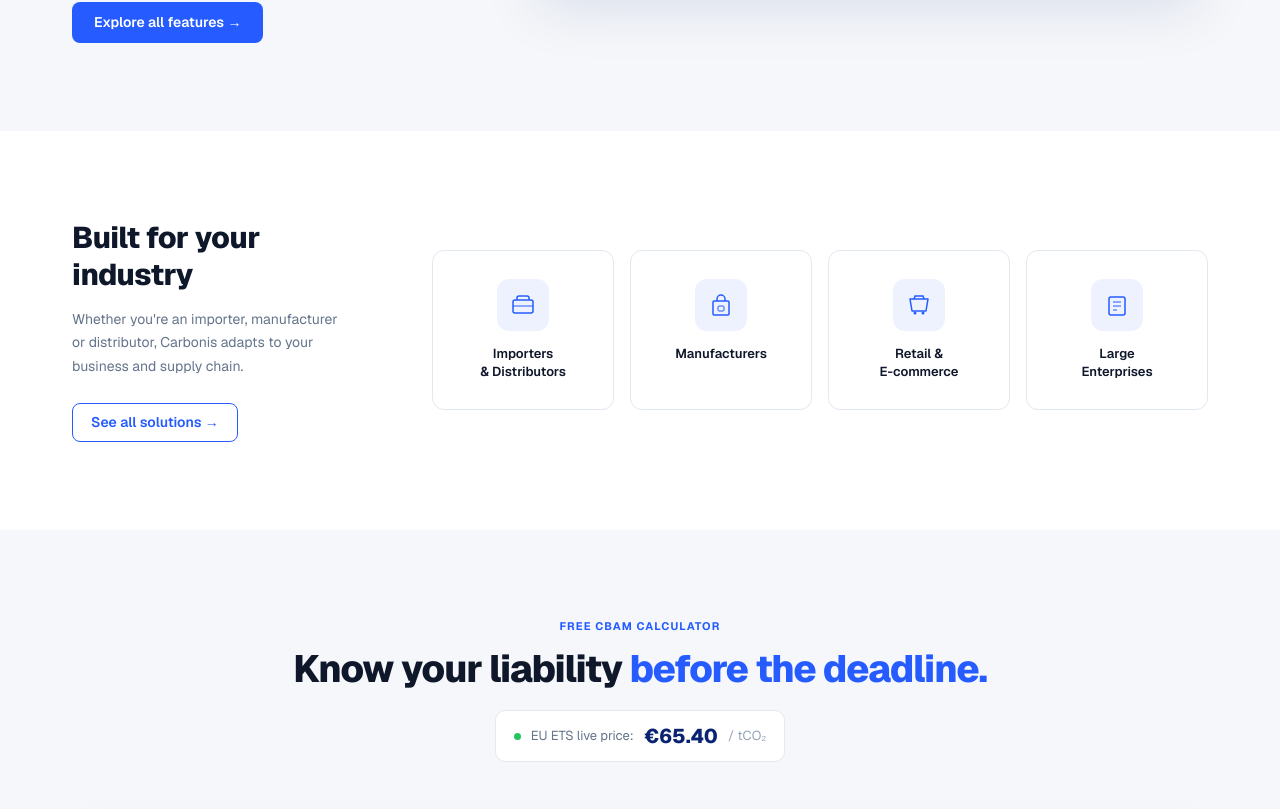
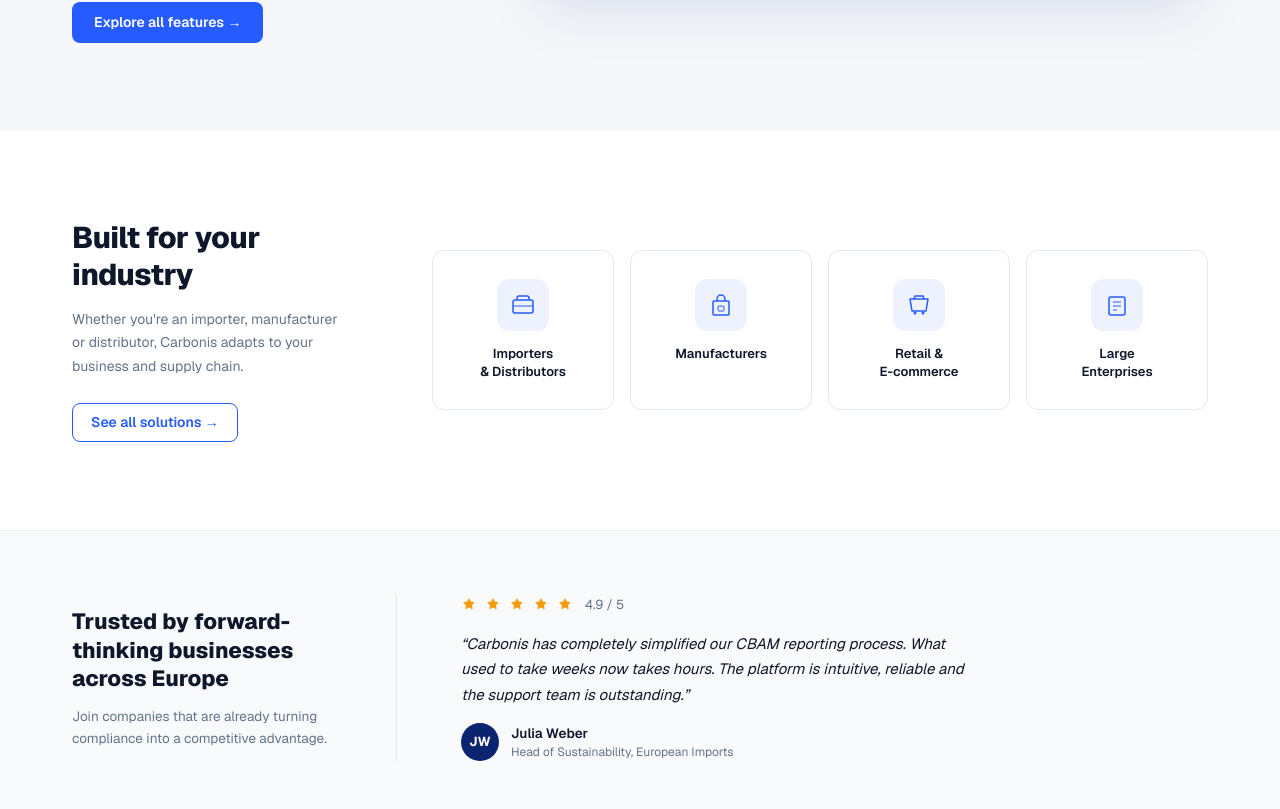
Before and after one commit to carbonis-eu/carbonis-app, a Next.js app: page / in a window 1280 px wide. Shown: the part 1986-2795 px from the top of the page. Built offline with nearby package versions, Linux system fonts and the light colour scheme; no server answers.

Commit message:
feat: white nav, social proof section, reference design match

```diff
--- a/app/page.tsx
+++ b/app/page.tsx
@@ -25,8 +25,8 @@
         *{box-sizing:border-box;margin:0;padding:0}
         a{text-decoration:none}
         button{cursor:pointer;border:none;background:none}
-        .nl{color:rgba(255,255,255,0.72);font-size:14px;transition:color .15s}
-        .nl:hover{color:white}
+        .nl{color:#475569;font-size:14px;transition:color .15s}
+        .nl:hover{color:#0B2471}
         .fc{transition:background .2s}
         .fc:hover{background:#f8faff!important}
         .it{transition:all .2s;cursor:pointer}
@@ -37,11 +37,11 @@
       `}</style>
 
       {/* ── NAV ── */}
-      <nav style={{position:'sticky',top:0,zIndex:100,background:'#0B2471',borderBottom:'1px solid rgba(255,255,255,0.08)'}}>
+      <nav style={{position:'sticky',top:0,zIndex:100,background:'white',borderBottom:'1px solid rgba(0,0,0,0.07)',boxShadow:'0 1px 8px rgba(0,0,0,0.05)'}}>
         <div style={{maxWidth:'1200px',margin:'0 auto',padding:'0 32px',height:'68px',display:'flex',alignItems:'center',justifyContent:'space-between'}}>
-          <Link href="/"><img src="/carbonis-logo-dark.png" alt="Carbonis" style={{height:'52px',width:'auto'}}/></Link>
+          <Link href="/"><img src="/carbonis-logo-light.png" alt="Carbonis" style={{height:'44px',width:'auto'}}/></Link>
           <div style={{display:'flex',gap:'28px',alignItems:'center'}}>
-            <a href="#" style={{color:'white',fontSize:'14px',fontWeight:600,borderBottom:'2px solid rgba(255,255,255,0.5)',paddingBottom:'2px'}}>Home</a>
+            <a href="#" style={{color:'#0B2471',fontSize:'14px',fontWeight:600,borderBottom:'2px solid #265CFF',paddingBottom:'2px'}}>Home</a>
             <a href="#platform" className="nl">Product</a>
             <a href="#industries" className="nl">Solutions</a>
             <a href="#calculator" className="nl">Pricing</a>
@@ -49,7 +49,7 @@
             <a href="#about" className="nl">About</a>
           </div>
           <div style={{display:'flex',gap:'16px',alignItems:'center'}}>
-            <Link href="/login" style={{color:'rgba(255,255,255,0.85)',fontSize:'14px',fontWeight:500}}>Login</Link>
+            <Link href="/login" style={{color:'#475569',fontSize:'14px',fontWeight:500}}>Login</Link>
             <Link href="/register" style={{background:'#265CFF',color:'white',fontSize:'14px',fontWeight:600,padding:'9px 20px',borderRadius:'8px',display:'inline-flex',alignItems:'center',gap:'5px'}}>Get started →</Link>
           </div>
         </div>
@@ -263,6 +263,34 @@
       </section>
 
 
+      {/* ── TRUSTED / SOCIAL PROOF ── */}
+      <section style={{background:'#f8fafc',padding:'64px 0',borderTop:'1px solid #f1f5f9',borderBottom:'1px solid #f1f5f9'}}>
+        <div style={{maxWidth:'1200px',margin:'0 auto',padding:'0 32px'}}>
+          <div style={{display:'flex',gap:'64px',alignItems:'center'}}>
+            <div style={{flex:'0 0 260px'}}>
+              <h3 style={{fontSize:'22px',fontWeight:800,color:'#0f172a',lineHeight:1.3,marginBottom:'12px'}}>Trusted by forward-thinking businesses across Europe</h3>
+              <p style={{color:'#64748b',fontSize:'13.5px',lineHeight:1.65}}>Join companies that are already turning compliance into a competitive advantage.</p>
+            </div>
+            <div style={{flex:1,borderLeft:'1px solid #e2e8f0',paddingLeft:'64px'}}>
+              <div style={{display:'flex',alignItems:'center',gap:'8px',marginBottom:'16px'}}>
+                {[...Array(5)].map((_,i) => <svg key={i} width="16" height="16" viewBox="0 0 16 16" fill="#F59E0B"><path d="M8 1l1.8 3.6L14 5.4l-3 2.9.7 4.1L8 10.4l-3.7 1.9.7-4.1-3-2.9 4.2-.8z"/></svg>)}
+                <span style={{color:'#64748b',fontSize:'13px',marginLeft:'4px'}}>4.9 / 5</span>
+              </div>
+              <blockquote style={{color:'#0f172a',fontSize:'15px',lineHeight:1.7,fontStyle:'italic',marginBottom:'16px',maxWidth:'520px'}}>
+                &ldquo;Carbonis has completely simplified our CBAM reporting process. What used to take weeks now takes hours. The platform is intuitive, reliable and the support team is outstanding.&rdquo;
+              </blockquote>
+              <div style={{display:'flex',alignItems:'center',gap:'12px'}}>
+                <div style={{width:'38px',height:'38px',borderRadius:'50%',background:'#0B2471',display:'flex',alignItems:'center',justifyContent:'center',color:'white',fontSize:'13px',fontWeight:700}}>JW</div>
+                <div>
+                  <div style={{fontSize:'13.5px',fontWeight:600,color:'#0f172a'}}>Julia Weber</div>
+                  <div style={{fontSize:'12px',color:'#64748b'}}>Head of Sustainability, European Imports</div>
+                </div>
+              </div>
+            </div>
+          </div>
+        </div>
+      </section>
+
       {/* ── CBAM CALCULATOR ── */}
       <section id="calculator" style={{background:'#f5f7fa',padding:'88px 0'}}>
         <div style={{maxWidth:'1200px',margin:'0 auto',padding:'0 32px'}}>
```
Also changed, not shown: public/logo_source.png (added).
